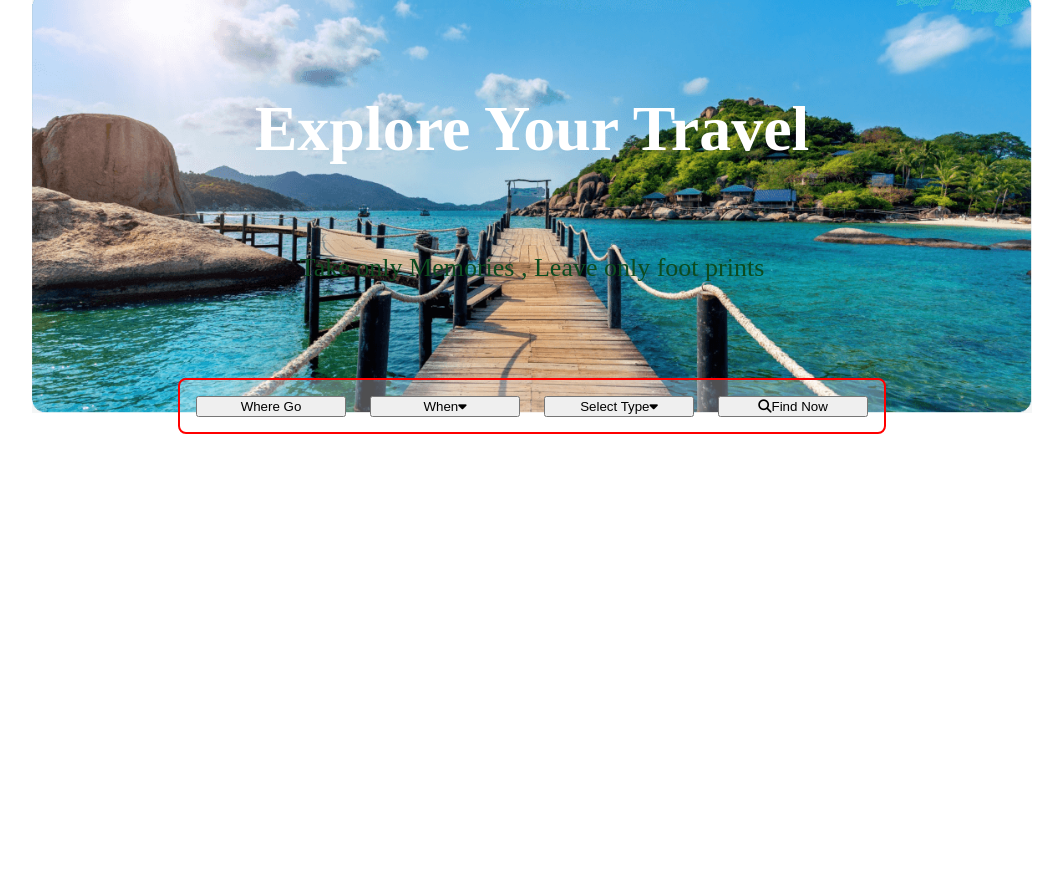
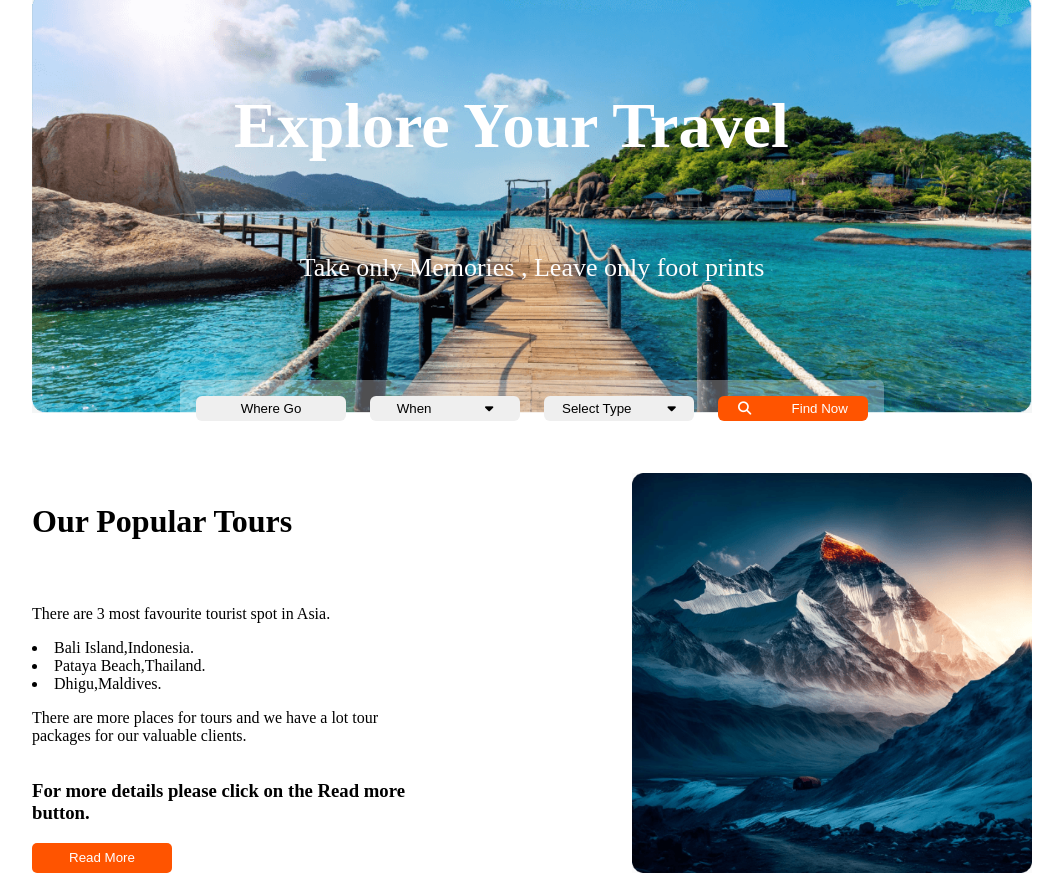
Before and after one commit to jabir6k/Country-Travel-repo, a plain HTML site: page index.html in a window 1280 px wide. Shown: the part 74-955 px from the top of the page, without its empty margins (108-1171 px from the left). Before the commit the page ends 800 px from the top, so only its background shows below. Drawn offline with Linux system fonts and the light colour scheme.

Commit message:
added tours container

```diff
--- a/index.html
+++ b/index.html
@@ -8,7 +8,7 @@
     <link rel="stylesheet" href="https://cdnjs.cloudflare.com/ajax/libs/font-awesome/6.5.1/css/all.min.css" />
 </head>
 <body>
-    <header>
+    <header >
         <nav class=" nav-container">
             <div class="nav-heading">
                 <img src="./B9A2-Hero-Travel-main/Images/Group 40071 (2).png" alt="">
@@ -27,20 +27,37 @@
             </div>
         </nav>
     </header>
-    <main>
+    <main >
         <div class="banner-container">
             <img src="./B9A2-Hero-Travel-main/Images/Group 13 (1) (1).png" alt="">
             <h1 class="banner-heading">Explore Your Travel</h1>
             <h2 class="banner-heading-02">Take only Memories , Leave only foot prints</h2>
 
            <div class="buttons">
-            <button class="btn">Where Go</button>
-            <button class="btn">When<i class="fa-solid fa-caret-down" style="color: #000000;"></i></button>
-            <button class="btn">Select Type<i class="fa-solid fa-caret-down" style="color: #000000;"></i></i></button>
-            <button class="btn"><i class="fa-solid fa-magnifying-glass"></i>Find Now</button>
+            <button class="btn1">Where Go</button>
+            <button class="btn2">When<i class="fa-solid fa-caret-down" style="color: #000000;"></i></button>
+            <button class="btn3">Select Type<i class="fa-solid fa-caret-down" style="color: #000000;"></i></i></button>
+            <button class="btn4"><i class="fa-solid fa-magnifying-glass"></i>Find Now</button>
            </div>
+        </div>
 
+        <div class="tours-container">
+         <div class="Tours-Details">
+            <h1>Our Popular Tours</h1>
+            <p>
+              There are 3 most favourite tourist spot in Asia.
+              </p>
+              <li>Bali Island,Indonesia.</li>
+              <li>Pataya Beach,Thailand.</li>
+              <li>Dhigu,Maldives.</li>
+              <p>There are more places for tours and we have a lot tour packages for our valuable clients.</p>
+            <h3>
+                For more details please click on the Read more button.
+            </h3>
+            <button class="btn">Read More</button>
 
+         </div>
+         <img src="./B9A2-Hero-Travel-main/Images/Rectangle 4.png" alt="">
         </div>
 
     </main>
--- a/styles/style.css
+++ b/styles/style.css
@@ -76,6 +76,9 @@
 
 }
 .banner-heading{
+    display: flex;
+    width: 596px;
+    height: 80px;
     color: #FFF;
 font-size: 64px;
 font-weight: 800;
@@ -89,7 +92,7 @@ font-weight: 800;
     transform: translate(-50%, -50%);
 }
 .banner-heading-02{
-    color: #0c4b1f;
+    color: #fdfcfc;
     font-size: 26px;
 font-style: normal;
 font-weight: 400;
@@ -103,18 +106,115 @@ line-height: 26px;
     transform: translate(-50%, -50%);
 }
 .buttons{
-    border: 2px solid red;
+    /* border: 2px solid red; */
     width: auto;
     height: 20px;
     display: inline-flex;
     padding: 16px;
     align-items: flex-start;
     gap: 24px;
-    border-radius: 8px;
     background: rgba(255, 255, 255, 0.30);
+    border-radius: 6px;
+
 
 }
- .btn{
+ .btn1,.btn2,.btn3,.btn4{
     width: 150px;
+    border-radius: 6px;
+    padding:  5px 0;
+    border: none;
+    display: flex;
+    align-items: center;
+    justify-content: space-around;
+
 
 }
+.btn4{
+
+    color: #FFF;
+    background-color: #FF5400;
+}
+
+
+
+
+/* banner container ends here */
+
+/* tours-container starts here */
+
+.tours-container{
+   width: 1000px;
+   height: 400px;
+   /* border: 2px solid grey; */
+   display: flex;
+   margin: 0 auto;
+   margin-top: 60px;
+
+
+}
+.tours-container img{
+    width: 400px;
+    height: 400px;
+
+}
+.Tours-Details{
+    max-width:500px ;
+   width: 400px;
+   height: 400px;
+   display: flex;
+   flex-direction: column;
+   align-items: flex-start;
+   justify-content: left;
+  margin-right: auto;
+
+}
+
+
+.Tours-Details h1{
+    width: 300px;
+    height: 50px;
+    padding-bottom: 5px ;
+    margin: auto 0px;
+}
+
+.Tours-Details .btn{
+   background-color:#FF5400;
+   color: #FFF;
+   border: none;
+   border-radius: 5px;
+   width: 140px;
+   height: 30px;
+}
+
+/* tours-container ends here */
+
+
+/* @media  screen and ( max-width:600px) {
+    .nav-container{
+        flex-direction: column;
+    }
+    .nav-heading img{
+        width: 60px;
+        object-fit: cover;
+    }
+    .nav-heading p{
+        font-size:40px;
+    }
+    .items-container{
+        font-size: 36px;
+    }
+
+    .banner-container{
+        width: 600px;
+    }
+    .banner-heading{
+        position: fixed;
+        width: 50%;
+        justify-content: center;
+        align-items: center;
+       font-size: 32px;
+      font-weight: 800;
+      border: 2px solid red;
+
+    }
+} */
```
